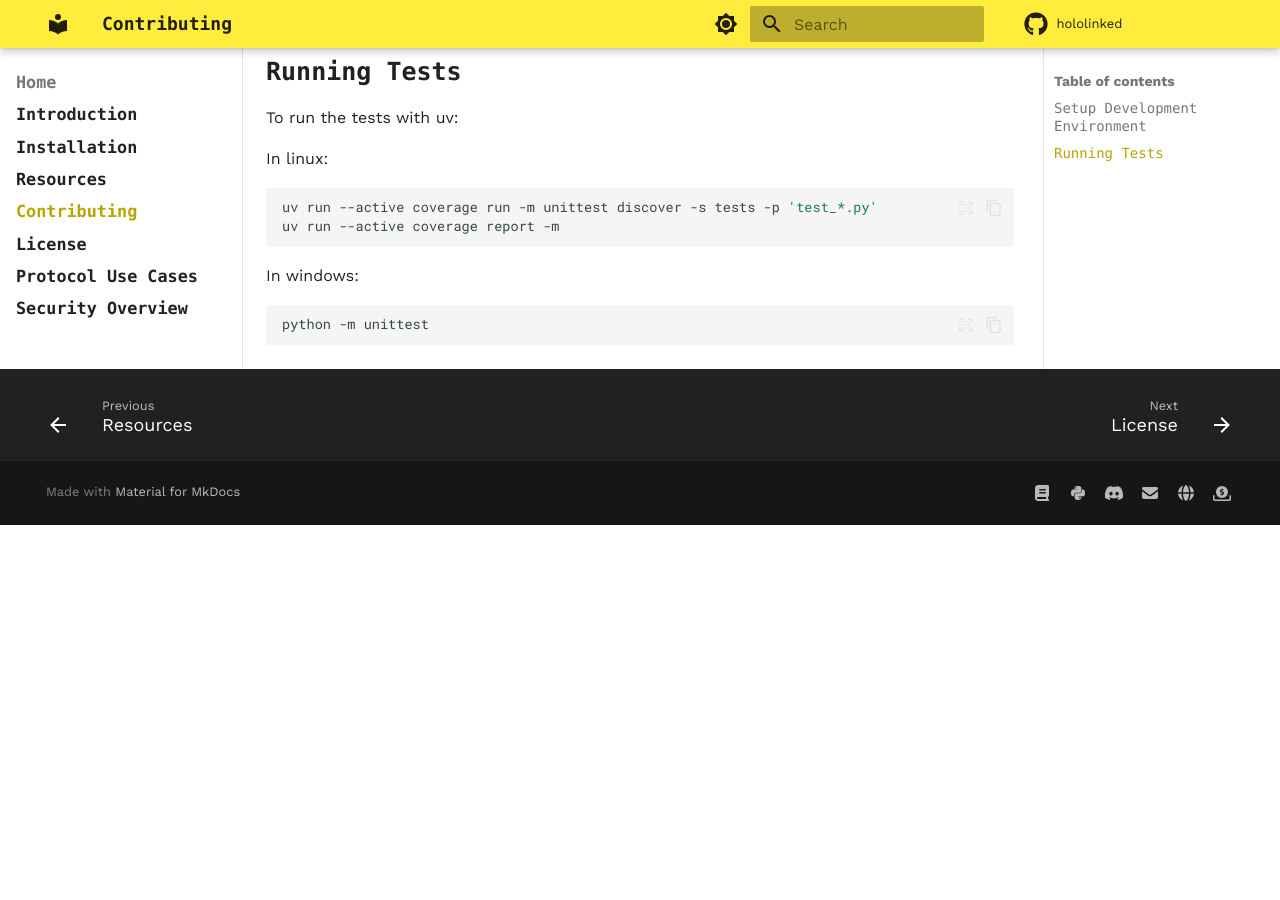
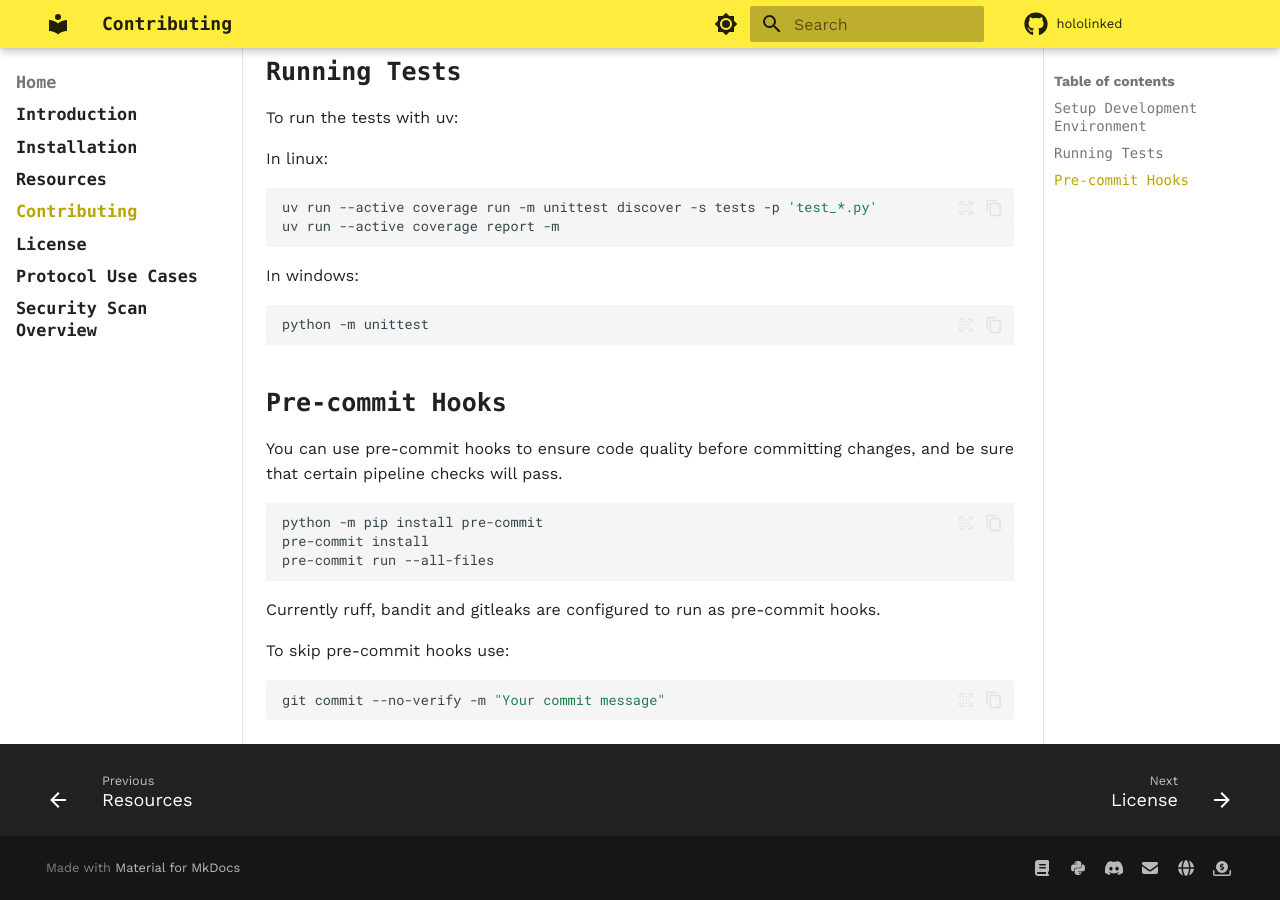
Before and after one commit to hololinked-dev/docs, an MkDocs documentation site: the page built from docs/introduction/contributing.md, in a window 1280 px wide and 900 px high, scrolled down 1538 px. Built offline with MkDocs 1.6.1 and Material for MkDocs 9.7.7, drawn with Linux system fonts in a browser that asks for light colours; comment, search, counter and statistics services are not loaded; before the commit the page ends 2063 px from its top, so only the background shows below that.

Commit message:
add precommit hooks info

````diff
--- a/docs/introduction/contributing.md
+++ b/docs/introduction/contributing.md
@@ -66,3 +66,21 @@ In windows:
 ```bash
 python -m unittest
 ```
+
+## Pre-commit Hooks
+
+You can use pre-commit hooks to ensure code quality before committing changes, and be sure that certain pipeline checks will pass.
+
+```bash
+python -m pip install pre-commit
+pre-commit install
+pre-commit run --all-files
+```
+
+Currently ruff, bandit and gitleaks are configured to run as pre-commit hooks.
+
+To skip pre-commit hooks use:
+
+```bash
+git commit --no-verify -m "Your commit message"
+```
--- a/mkdocs.yml
+++ b/mkdocs.yml
@@ -12,7 +12,7 @@ nav:
       - Contributing: introduction/contributing.md
       - License: introduction/license.md
       - Protocol Use Cases: introduction/use-cases.md
-      - Security Overview: introduction/security-scanning.md
+      - Security Scan Overview: introduction/security-scanning.md
   - Handbook:
       - Expose Python Objects: beginners-guide/articles/servers.md
       - Using Clients: beginners-guide/articles/object-proxy.md
````
